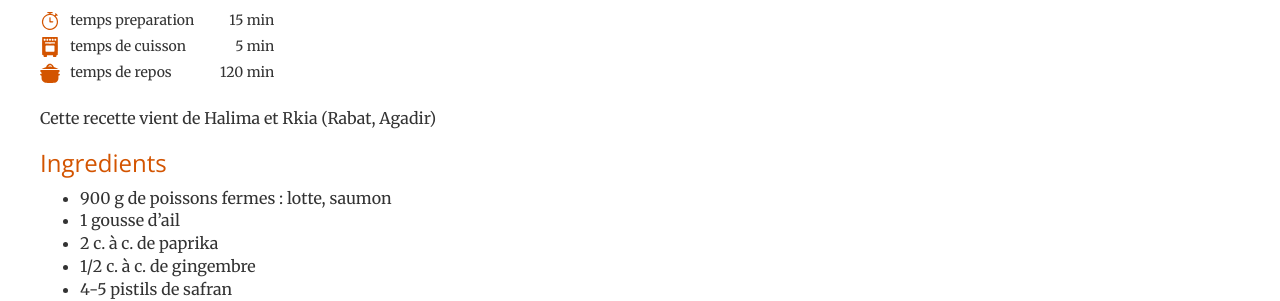
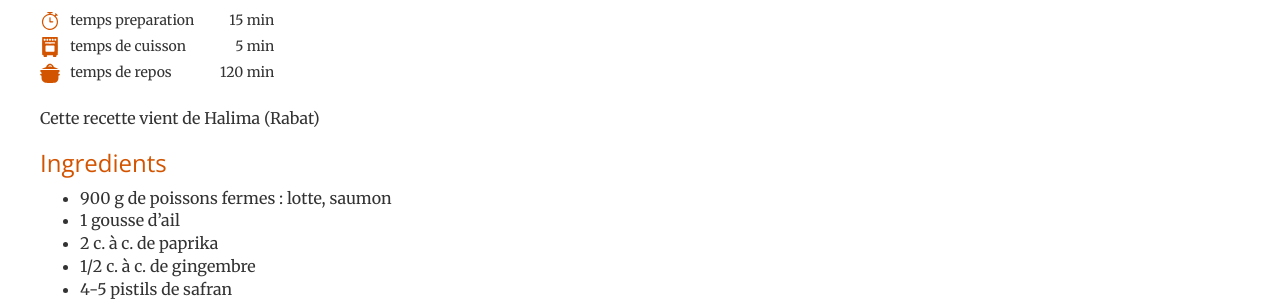
Before and after one commit to brignogan/brignogan.github.io, a Jekyll site: the page built from _posts/2018-05-28-brochettedepoisson.md, in a window 1280 px wide and 900 px high, scrolled down 1176 px. Shown: the part 152-453 px from the top of the window. Built offline with Jekyll 4.4.1, drawn with Linux system fonts in a browser that asks for light colours.

Commit message:
correction recette
brochette de poisson

```diff
--- a/_posts/2018-05-28-brochettedepoisson.md
+++ b/_posts/2018-05-28-brochettedepoisson.md
@@ -9,7 +9,7 @@ temps_cuisson: 5
 temps_repos: 120
 nbre_personne: ‘pour 6 personnes’
 ---
-Cette recette vient de Halima et Rkia (Rabat, Agadir)
+Cette recette vient de Halima (Rabat)
 
 ### Ingredients
 * 900 g de poissons fermes : lotte, saumon
```
